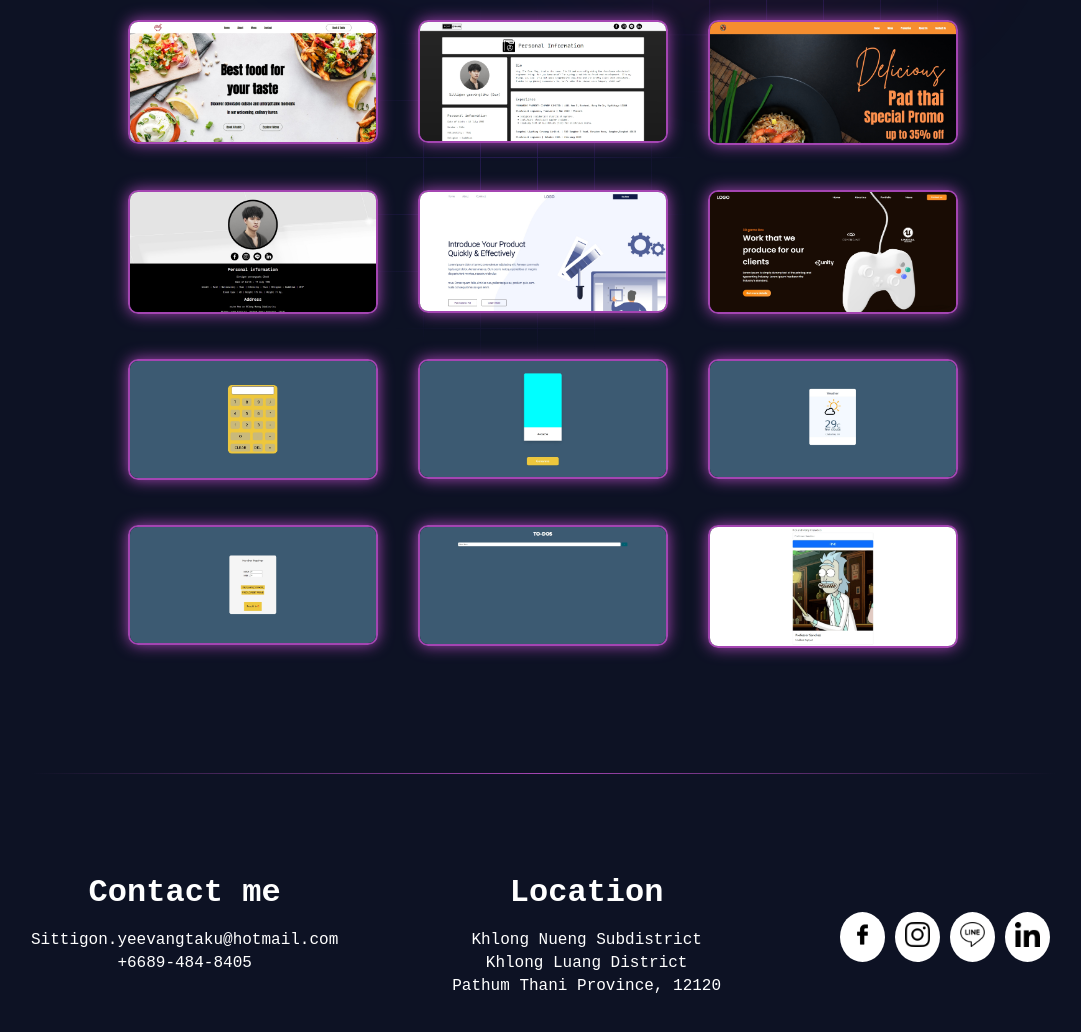
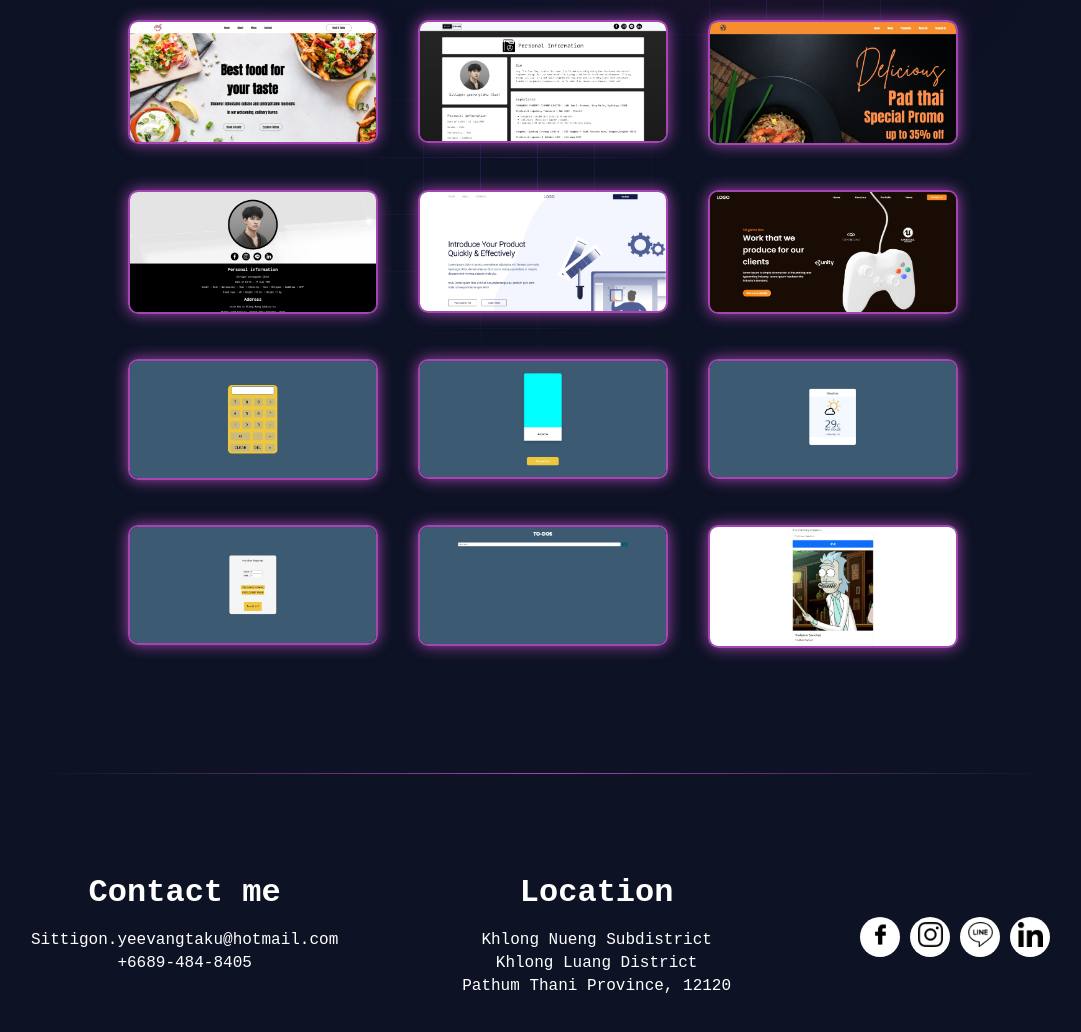
Before and after one commit to Dewvang/portfolio-project, a Vue app: page / in a window 1280 px wide. Shown: the part 2999-4031 px from the top of the page, without its empty margins (97-1178 px from the left). Built offline with nearby package versions, Linux system fonts and the light colour scheme; a web font is replaced by a local one.

Commit message:
add final v1.1

```diff
--- a/src/components/footerComponent.vue
+++ b/src/components/footerComponent.vue
@@ -43,7 +43,7 @@ export default {
                 },
                 line: {
                     img: 'line.png',
-                    link: ['https://line.me/ti/p/SIlun-5TIK'],
+                    link: ['https://line.me/ti/p/vTjBcrM9E1'],
                 },
                 linkedin: {
                     img: 'linkedin.png',
@@ -84,14 +84,17 @@ footer {
 }
 
 .social-item {
+    width: 40px;
+    height: 40px;
     display: flex;
     justify-content: center;
     align-items: center;
     background-color: white;
     padding: 10px;
-    border-radius: 100%;
+    border-radius:100% ;
     margin: 5px;
 }
+
 
 .social-item:hover {
     transform: scale(1.1);
```
Also changed, not shown: 1 other file (tests, documents, lock files or other folders).
